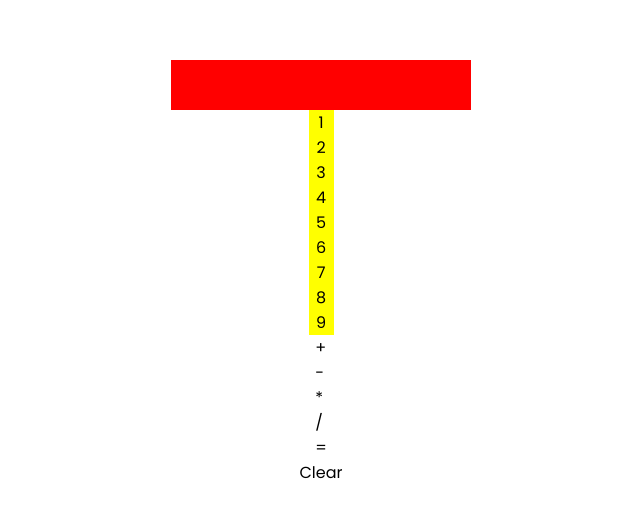
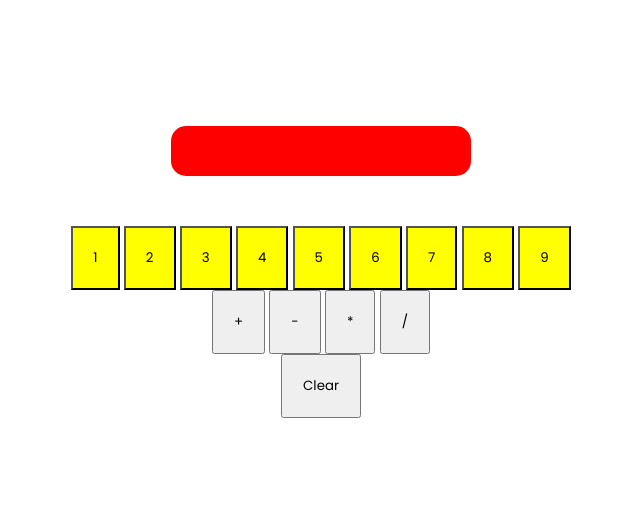
Before and after one commit to MelinteMihail/calculator, a plain HTML site: page index.html in a window 1280 px wide. Shown: the part 128-646 px from the top of the page, without its empty margins (319-959 px from the left). Drawn offline with Linux system fonts and the light colour scheme.

Commit message:
Fix bugs and Add REALLY minor functionality

```diff
--- a/index.html
+++ b/index.html
@@ -9,28 +9,29 @@
 </head>
 <body>
     <div class="container">
-        <div class="display"></div>
+        <input class="display" value=""></input>
         <div class="digits">
-            <div class="digit">1</div>
-            <div class="digit">2</div>
-            <div class="digit">3</div>
-            <div class="digit">4</div>
-            <div class="digit">5</div>
-            <div class="digit">6</div>
-            <div class="digit">7</div>
-            <div class="digit">8</div>
-            <div class="digit">9</div>
+            <button class="digit">1</button>
+            <button class="digit">2</button>
+            <button class="digit">3</button>
+            <button class="digit">4</button>
+            <button class="digit">5</button>
+            <button class="digit">6</button>
+            <button class="digit">7</button>
+            <button class="digit">8</button>
+            <button class="digit">9</button>
         </div>
 
         <div class="operators">
-            <div class="operator">+</div>
-            <div class="operator">-</div>
-            <div class="operator">*</div>
-            <div class="operator">/</div>
-            <div class="operator">=</div>
+            <button class="operator">+</button>
+            <button class="operator">-</button>
+            <button class="operator">*</button>
+            <button class="operator">/</button>
         </div>
 
-        <div class="clear">Clear</div>
+        <div class="clear">
+            <button class="clearBtn">Clear</button>
+        </div>
     </div>
 </body>
 </html>
--- a/script.js
+++ b/script.js
@@ -1,3 +1,7 @@
+const digits = document.querySelectorAll(".digit");
+let displayValue = document.querySelector("input");
+
+
 function add(num1, num2) {
     return num1 + num2;
 }
@@ -34,3 +38,10 @@ function operate(firstNumber, operator, secondNumber) {
             return divide(firstNumber,secondNumber);
     }
 }
+
+
+for(let i = 0; i < digits.length; i++) {
+    digits[i].addEventListener("click", () => {
+        displayValue.value += i+1;
+    });
+}
--- a/style.css
+++ b/style.css
@@ -11,6 +11,10 @@ html, body {
     height: 100%;
 }
 
+button {
+    padding: 20px;
+}
+
 .container {
     height: 100%;
     display: flex;
@@ -20,19 +24,23 @@ html, body {
 }
 
 .display {
-    display: flex;
-    align-items: center;
-    justify-content: flex-end;
     background-color: red;
     width: 300px;
     height: 50px;
     padding: 22px;
+    border: none;
+    border-radius: 15px;
+    color: white;
+    margin-bottom: 50px;
+}
+
+.display:active,
+.display:focus {
+    outline:none;
 }
 
 .digit {
     background-color: yellow;
-    width: 25px;
-    height: 25px;
     text-align: center;
 }
 
```
